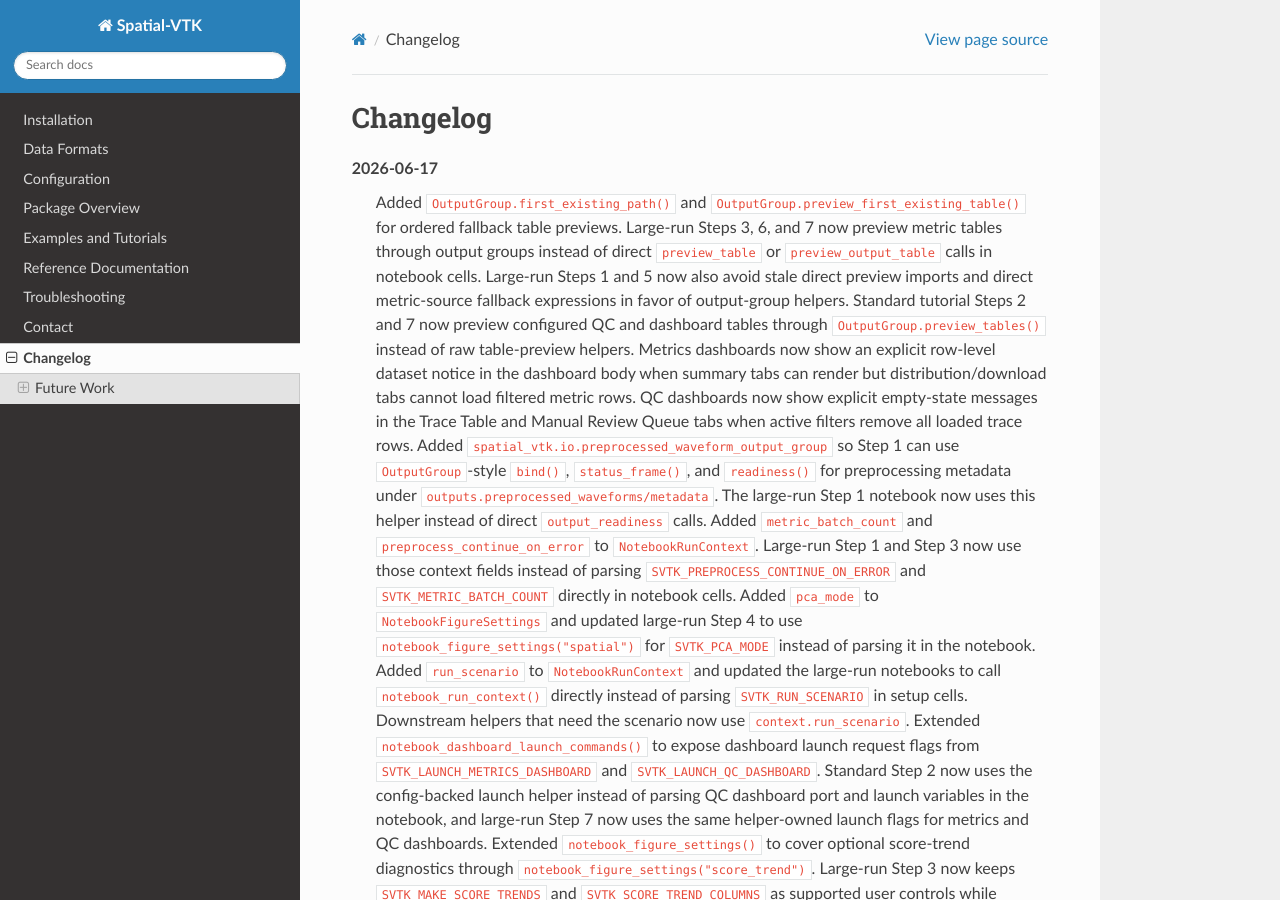
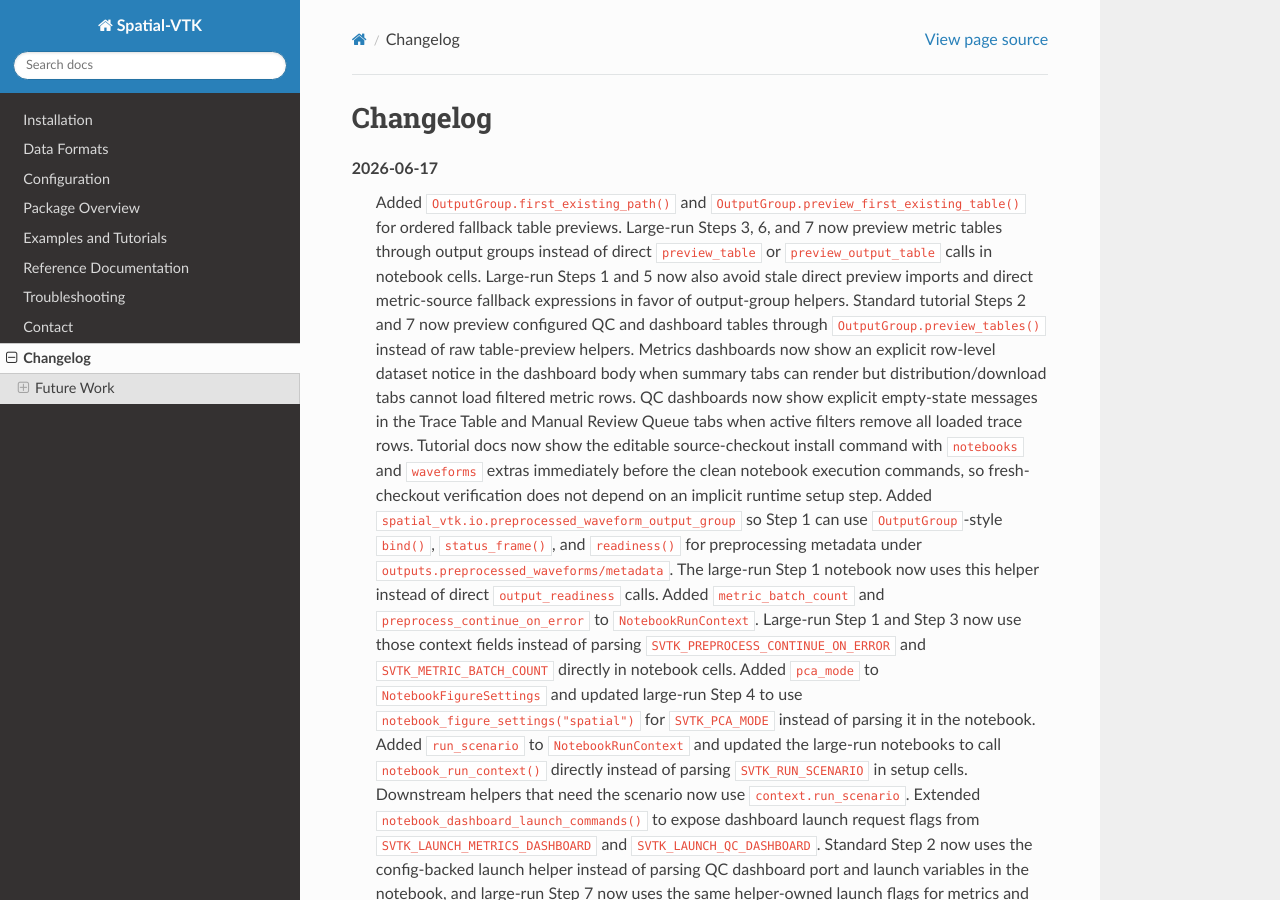
Before and after one commit to bcbirkel/spatial-vtk, a Sphinx documentation site: the page built from docs/changelog.rst, in a window 1280 px wide and 900 px high. Built offline with Sphinx 7.4.7 and the Read the Docs theme 3.1.0, drawn with Linux system fonts in a browser that asks for light colours.

Commit message:
Document tutorial verifier install extras

```diff
--- a/docs/changelog.rst
+++ b/docs/changelog.rst
@@ -17,6 +17,10 @@
    cannot load filtered metric rows.
    QC dashboards now show explicit empty-state messages in the Trace Table and
    Manual Review Queue tabs when active filters remove all loaded trace rows.
+   Tutorial docs now show the editable source-checkout install command with
+   ``notebooks`` and ``waveforms`` extras immediately before the clean
+   notebook execution commands, so fresh-checkout verification does not depend
+   on an implicit runtime setup step.
    Added ``spatial_vtk.io.preprocessed_waveform_output_group`` so Step 1 can
    use ``OutputGroup``-style ``bind()``, ``status_frame()``, and
    ``readiness()`` for preprocessing metadata under
--- a/docs/examples/index.rst
+++ b/docs/examples/index.rst
@@ -26,6 +26,7 @@
 
 .. code-block:: bash
 
+   python -m pip install -e ".[notebooks,waveforms]"
    python tools/execute_tutorial_notebooks.py --clean
 
 The command executes the seven notebooks against the committed example data,
@@ -39,6 +40,7 @@
 
 .. code-block:: bash
 
+   python -m pip install -e ".[notebooks,waveforms]"
    python tools/execute_tutorial_notebooks.py --clean --include-large-run
 
 The large-run notebooks still use the committed example data during this
```
Also changed, not shown: docs/examples/large_run/README.md (+1 -0 lines), 1 other file.
